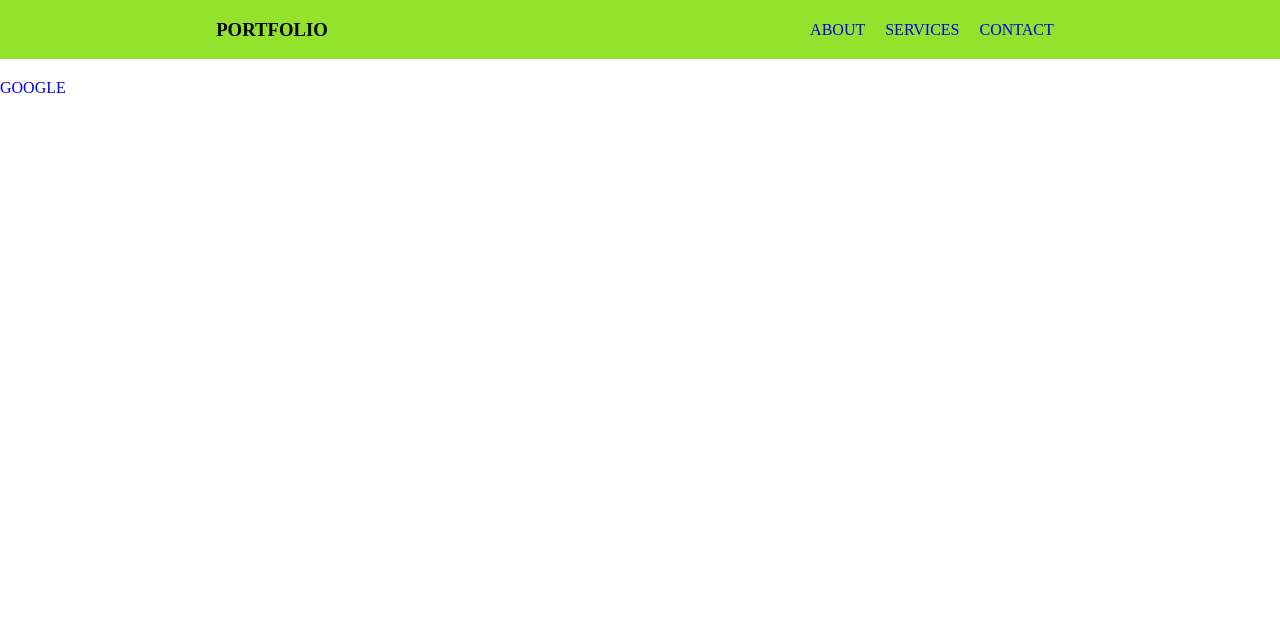
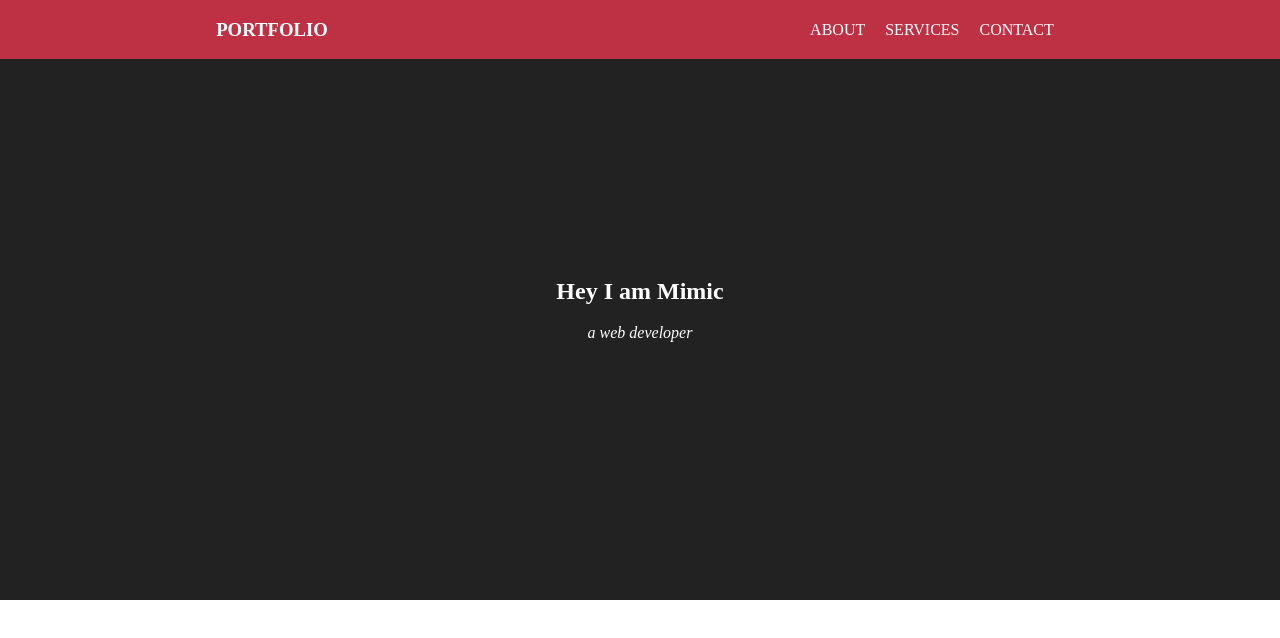
Before and after one commit to danmainah/portfolio2, a plain HTML site: page index.html in a window 1280 px wide. Drawn offline with Linux system fonts and the light colour scheme.

Commit message:
enhancing the ui

```diff
--- a/index.html
+++ b/index.html
@@ -16,10 +16,11 @@
         </ul>
      </header>
     <section id="welcome-section">
-      <h1></h1>
+      <h1>Hey I am Mimic</h1>
+      <i> a web developer</i>
     </section>
     <section id="projects">
-      <div class="project-tile">
+      <div class="project-tile" id = "profile-link">
         <a href="https://www.google.com">Google</a>
       </div>
     </section>
--- a/style.css
+++ b/style.css
@@ -5,10 +5,14 @@ body {
 
 #navbar {
     width: 100%;
-    background-color: #93e22b;
+    background-color: #be3144;
     display: flex;
     justify-content: space-around;
     align-items: center;
+    position: fixed;
+    top: 0;
+    left: 0;
+    color: white;
 }
 
 ul {
@@ -23,8 +27,20 @@ li {
 a {
     text-decoration: none;
     text-transform: uppercase;
+    color: white;
 }
 
 h3 {
     text-transform: uppercase;
 }
+
+#welcome-section {
+    width: 100%;
+    height: 600px;
+    background-color: #222222;
+    display: flex;
+    flex-direction: column;
+    align-items: center;
+    justify-content: center;
+    color: white;
+}
```
